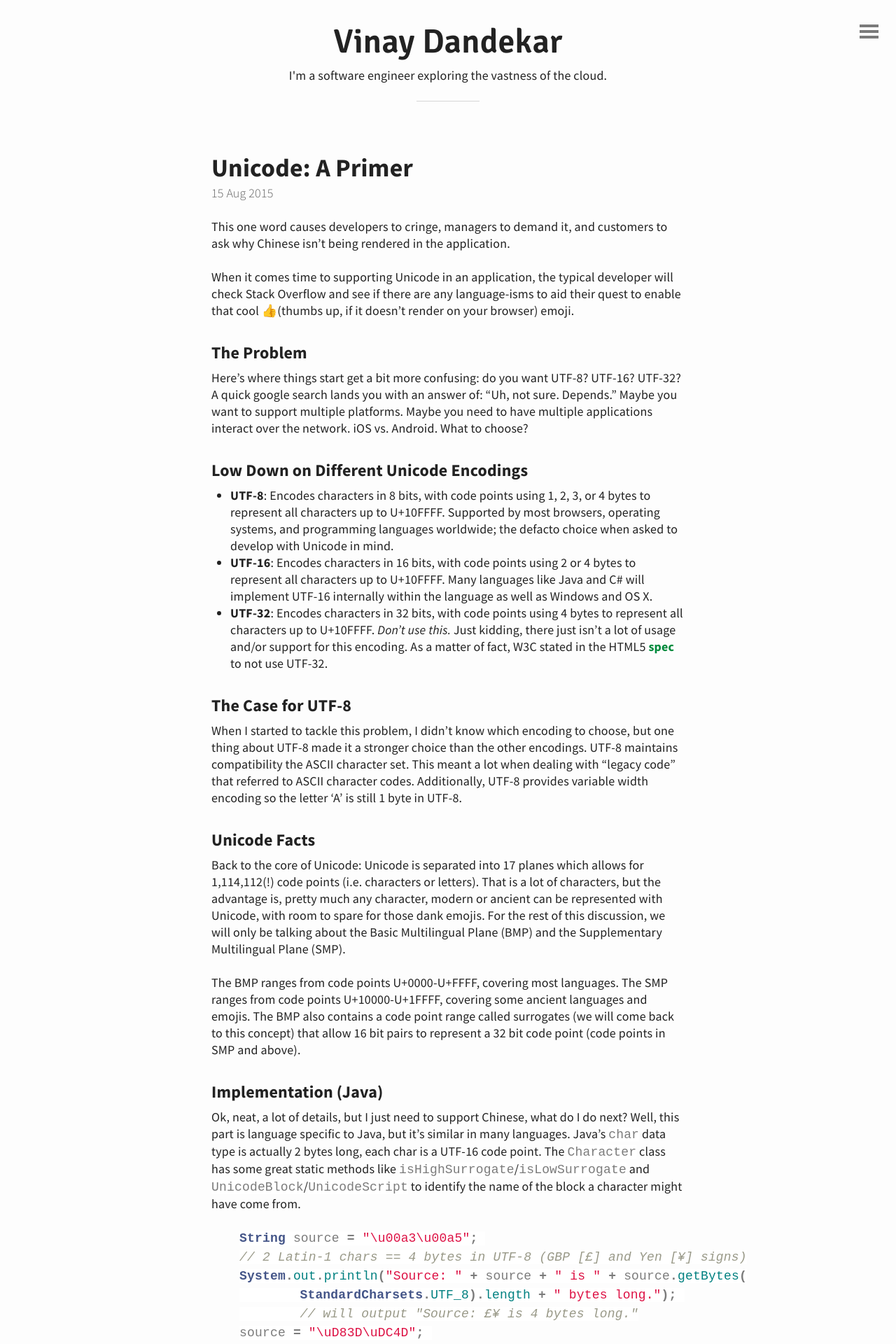
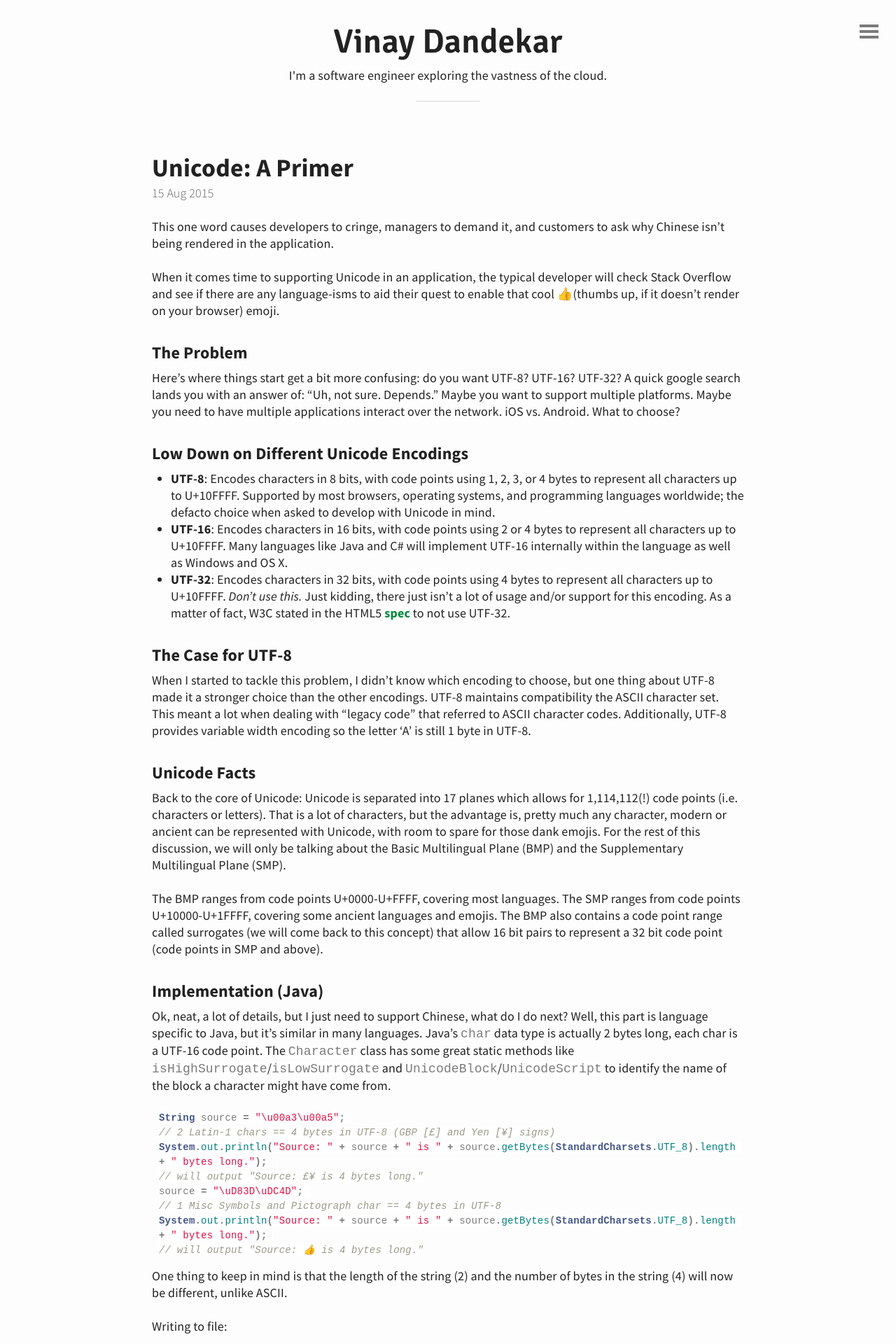
Before and after one commit to roadmapper/roadmapper.github.io, a Jekyll site: the page built from _posts/2015-08-15-unicode.md, in a window 1280 px wide. Shown: the top 1920 px of the page at 70% size. Built offline with Jekyll 4.4.1, drawn with Linux system fonts in a browser that asks for light colours; nearby versions of some CDN libraries.

Commit message:
Update layouts and about me

```diff
--- a/_config.yml
+++ b/_config.yml
@@ -1,5 +1,5 @@
 # Site settings
-title: 'roadmapper'
+title: "Vinay Dandekar's Blog"
 description: "I'm a software engineer exploring the vastness of the cloud."
 url: "http://roadmapper.github.io"
 author:
@@ -26,12 +26,15 @@ paginate_path: /page:num/
 
 # Default values
 defaults:
-  -
-    scope:
+  - scope:
       path: ""
       type: "posts"
     values:
       layout: "post"
+  - scope:
+      path: "assets/img"
+    values:
+      image: true
 
 # Custom variables
 version: "1.1.0"
--- a/_sass/custom.scss
+++ b/_sass/custom.scss
@@ -1,3 +1,16 @@
 /*- Custom style -*/
 
 // -- Put custom style under this point -- //
+
+figure {
+    margin: 10px
+}
+
+pre {
+    font-size: 14px;
+    white-space: pre-wrap;       /* css-3 */
+    white-space: -moz-pre-wrap;  /* Mozilla, since 1999 */
+    white-space: -pre-wrap;      /* Opera 4-6 */
+    white-space: -o-pre-wrap;    /* Opera 7 */
+    word-wrap: break-word;       /* Internet Explorer 5.5+ */
+}
--- a/_sass/layout.scss
+++ b/_sass/layout.scss
@@ -112,7 +112,7 @@
 
 #container {
 	margin:0 auto;
-	max-width: 730px;
+	max-width: 900px;
 	padding: 0 1.5rem;
 }
 
```
Also changed, not shown: _posts/2015-08-15-unicode.md (+9 -15 lines), about.md (+1 -1 lines).
